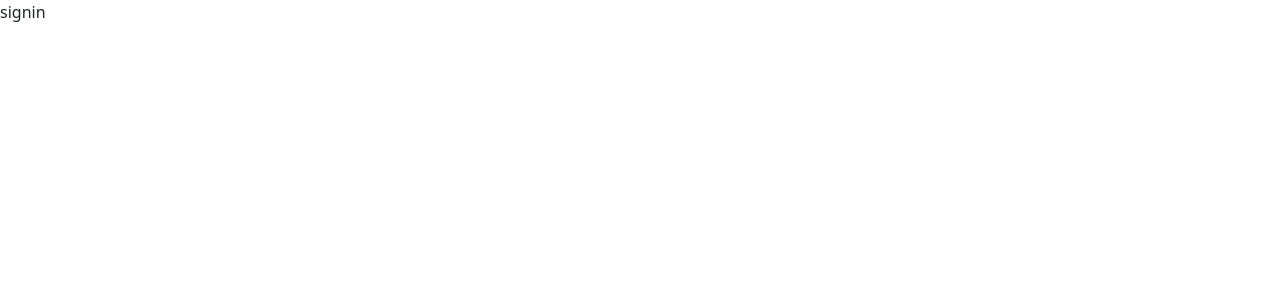
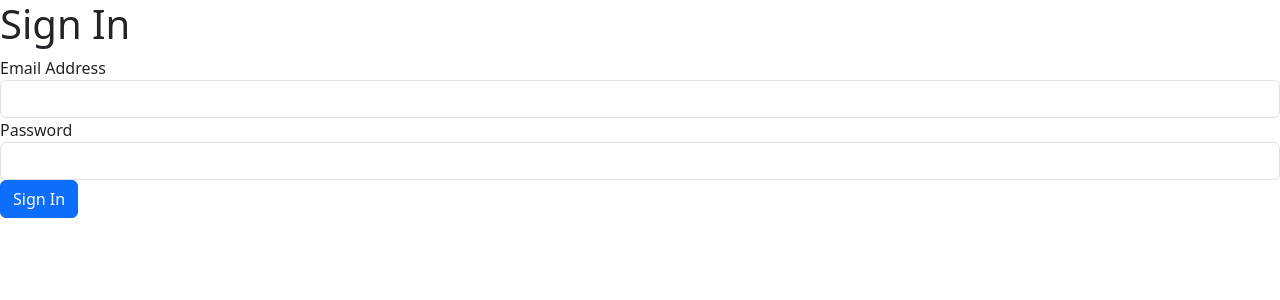
Before and after one commit to MehmetKaldirim/ms-ticketing, a Next.js app in the folder client/: page /auth/signin in a window 1280 px wide. Shown: the top 300 px of the page. Built offline with nearby package versions, Linux system fonts and the light colour scheme.

Commit message:
signin work properly

```diff
--- a/client/pages/auth/signin.js
+++ b/client/pages/auth/signin.js
@@ -1,7 +1,50 @@
-import React from "react";
+import { useState } from "react";
+import Router from "next/router";
+import useRequest from "../../hooks/useRequest";
 
 const signin = () => {
-  return <div>signin</div>;
+  const [email, setEmail] = useState("");
+  const [password, setPassword] = useState("");
+  const { doRequest, errors } = useRequest({
+    url: "/api/users/signin",
+    method: "post",
+    body: {
+      email,
+      password,
+    },
+    onSuccess: () => Router.push("/"),
+  });
+
+  const onSubmit = async (event) => {
+    event.preventDefault();
+
+    await doRequest();
+  };
+
+  return (
+    <form onSubmit={onSubmit}>
+      <h1>Sign In</h1>
+      <div className="form-group">
+        <label>Email Address</label>
+        <input
+          value={email}
+          onChange={(e) => setEmail(e.target.value)}
+          className="form-control"
+        />
+      </div>
+      <div className="form-group">
+        <label>Password</label>
+        <input
+          value={password}
+          onChange={(e) => setPassword(e.target.value)}
+          type="password"
+          className="form-control"
+        />
+      </div>
+      {errors}
+      <button className="btn btn-primary">Sign In</button>
+    </form>
+  );
 };
 
 export default signin;
```
Also changed, not shown: client/api/build-client.js (added, +21 -0 lines), client/pages/index.js (+6 -27 lines).
